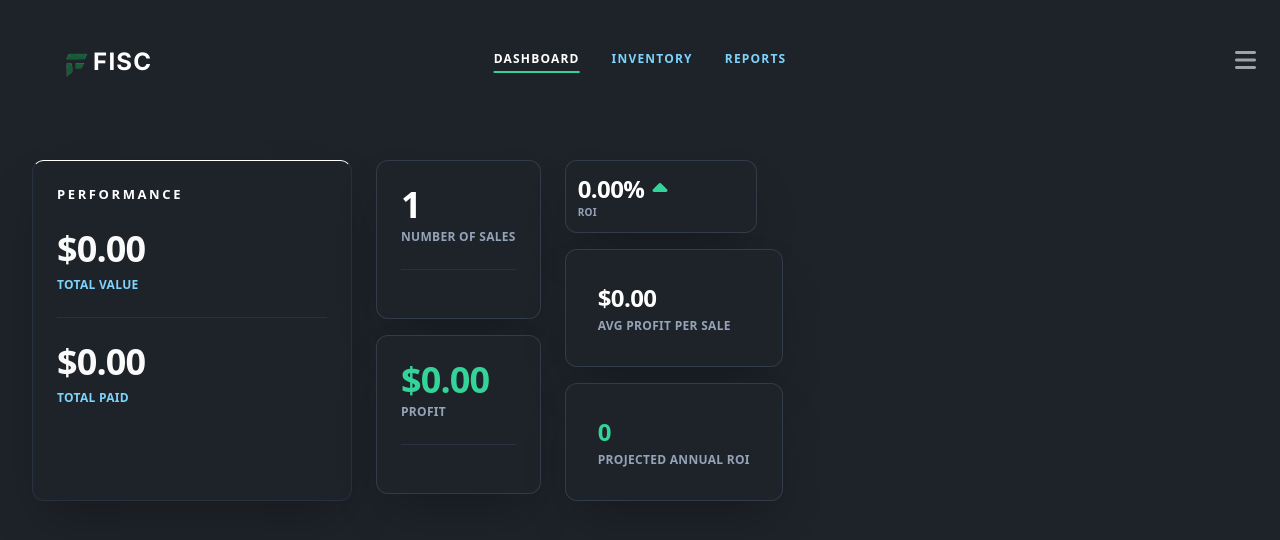
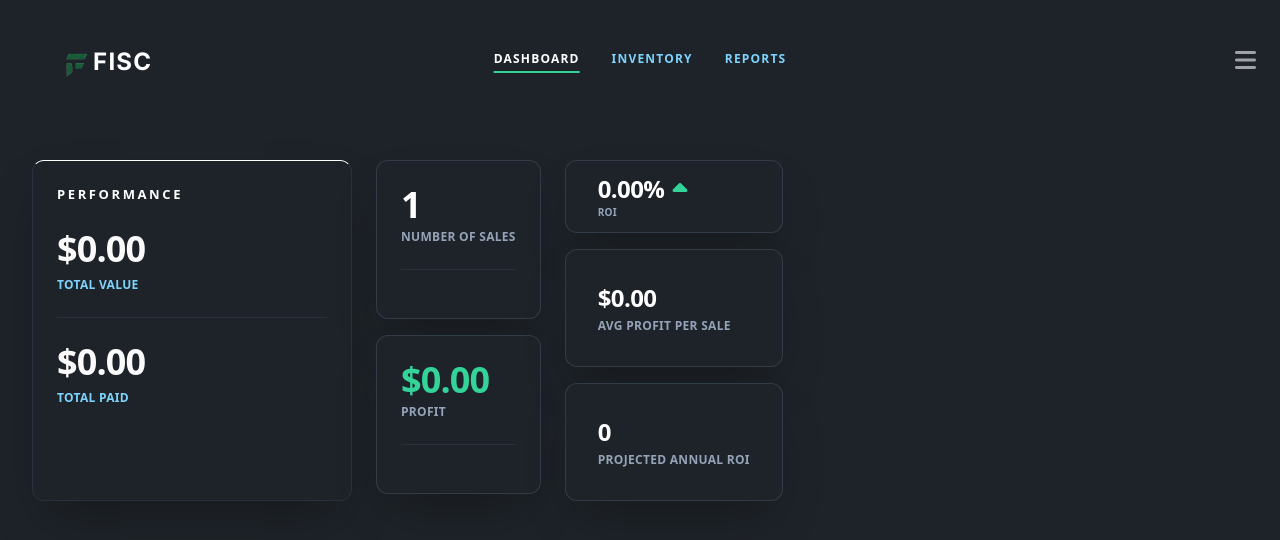
Before and after one commit to heyitsmattox/fisc, a React (Vite) app: page /dashboard in a window 1280 px wide. Shown: the top 540 px of the page. Built offline with nearby package versions, Linux system fonts and the light colour scheme; no server answers; the database is empty; a web font is replaced by a local one.

Commit message:
updated UI

```diff
--- a/src/shared-components/dashboard/Dashboard.tsx
+++ b/src/shared-components/dashboard/Dashboard.tsx
@@ -57,9 +57,9 @@ return (
               <MetricCard
               isCompact={true}
               metricString={"Projected Annual ROI"}
-              metric={profit}
+              metric={0} // Placeholder value, replace with actual projection logic
               backgroundVariant="default"
-              textColorVariant="emerald"
+              textColorVariant="default"
             />
           </div>
 
--- a/src/shared-components/dashboard/cards/RoiCard.tsx
+++ b/src/shared-components/dashboard/cards/RoiCard.tsx
@@ -17,7 +17,7 @@ export const RoiCard = ({roi}: RoiCardProps): JSX.Element => {
   }
 
 return (
-    <div className="w-48 bg-[#1E2329] border border-slate-600/50 rounded-xl p-3 shadow-2xl flex flex-col h-fit">
+    <div className=" bg-[#1E2329] border border-slate-600/50 rounded-xl p-3 pl-8 shadow-2xl flex flex-col h-fit">
       <div className="flex flex-col">
         <div className="flex flex-col">
           <div className="text-xl md:text-2xl font-bold tracking-tight text-white">
```
